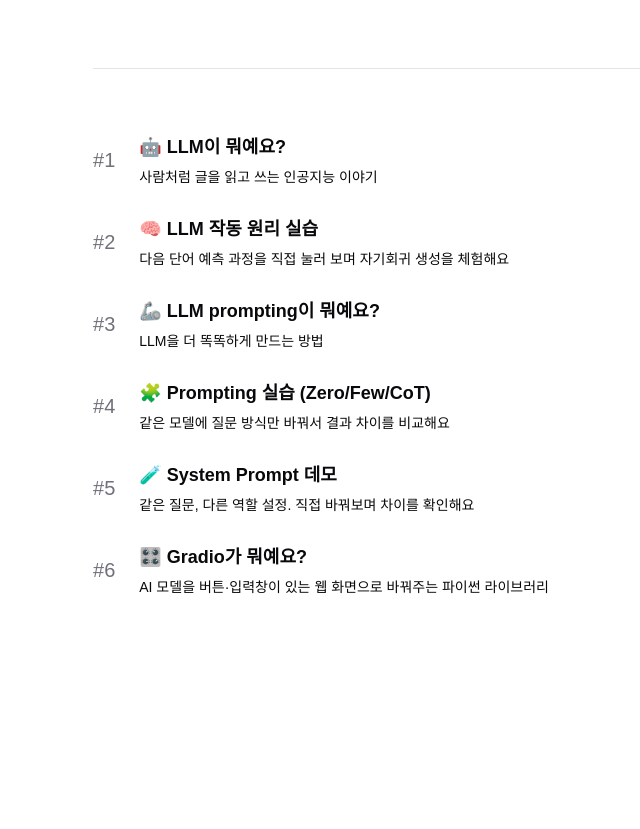
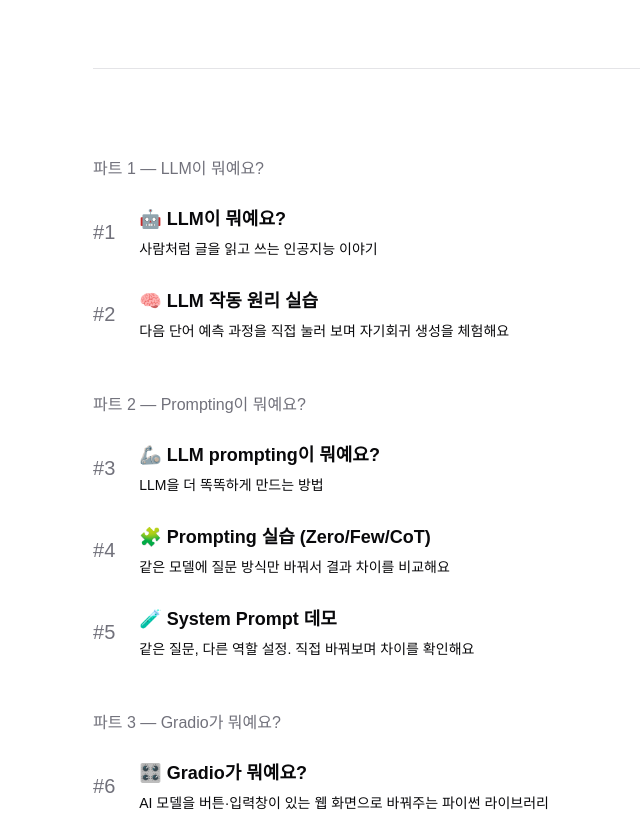
Before and after one commit to young-52/tour-of-gradio, a Next.js app: page /tours in a window 1280 px wide. Shown: the part 280-1109 px from the top of the page, without its empty margins (171-811 px from the left). Before the commit the page ends 893 px from the top, so only its background shows below. Built offline with nearby package versions, Linux system fonts and the light colour scheme.

Commit message:
💄 Classify posts into chapters

```diff
--- a/app/tours/page.tsx
+++ b/app/tours/page.tsx
@@ -30,7 +30,23 @@ export default async function Page() {
       <Separator />
       <div className="flex flex-col gap-7">
         {data.map(([fileName, frontmatter]) => (
-          <div key={frontmatter.title} className="flex items-center gap-6">
+          <div key={frontmatter.title} className="flex flex-col gap-6">
+            {fileName === "what-is-llm" && (
+              <h2 className="mt-6 text-muted-foreground">
+                파트 1 — LLM이 뭐예요?
+              </h2>
+            )}
+            {fileName === "what-is-prompting" && (
+              <h2 className="mt-6 text-muted-foreground">
+                파트 2 — Prompting이 뭐예요?
+              </h2>
+            )}
+            {fileName === "what-is-gradio" && (
+              <h2 className="mt-6 text-muted-foreground">
+                파트 3 — Gradio가 뭐예요?
+              </h2>
+            )}
+            <div className="flex items-center gap-6">
               <span className="text-xl font-base text-muted-foreground">
                 #{frontmatter.id}
               </span>
@@ -44,6 +60,7 @@ export default async function Page() {
                 <div className="text-sm">{frontmatter.description}</div>
               </div>
             </div>
+          </div>
         ))}
       </div>
     </div>
```
Lines whose indentation alone changed are shown as unchanged.
